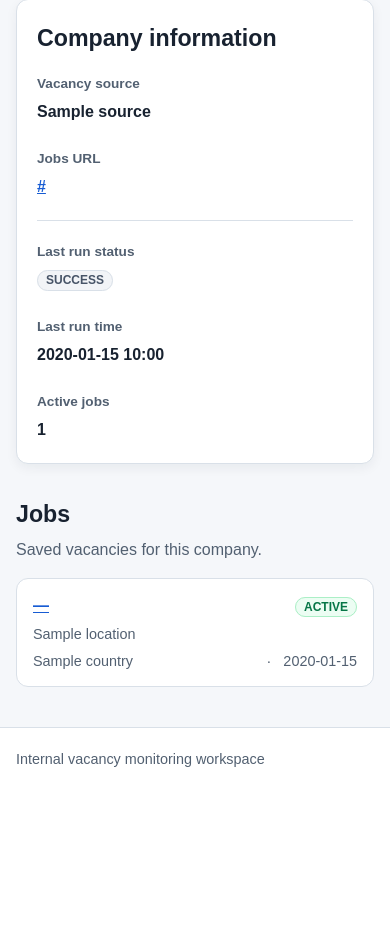
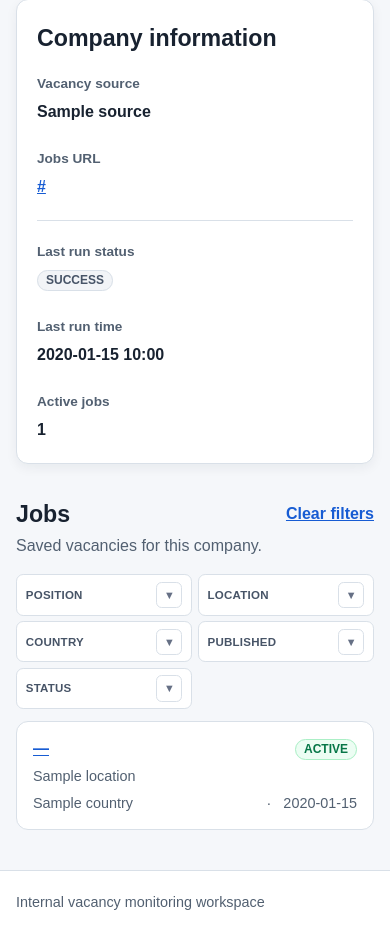
Before and after one commit to nataliiahrytsun-ai/linkedin-job-monitor, a Django app: template templates/companies/company_detail.html in a window 390 px wide. Shown: the part 426-1360 px from the top of the page. Before the commit the page ends 1193 px from the top, so only its background shows below. Run offline with Django 5.2, Linux system fonts and the light colour scheme; the template is opened without the code that fills it: most values are stand-ins (such as "Sample title", 1, 10 or a date in 2020); form fields are guessed from the names that the template uses.

Commit message:
feat: add company job navigation and filters

```diff
--- a/static/css/app.css
+++ b/static/css/app.css
@@ -1355,7 +1355,24 @@ h3 {
   }
 
   .jobs-table thead {
-    display: none;
+    width: 100%;
+    margin-bottom: 0.75rem;
+    display: block;
+  }
+
+  .jobs-table thead tr {
+    display: grid;
+    grid-template-columns: repeat(2, minmax(0, 1fr));
+    gap: 0.35rem;
+  }
+
+  .jobs-table thead th {
+    min-width: 0;
+    padding: 0.4rem 0.55rem;
+    background: var(--surface);
+    border: 1px solid var(--border);
+    border-radius: 0.45rem;
+    font-size: 0.72rem;
   }
 
   .jobs-table tbody {
--- a/templates/companies/company_detail.html
+++ b/templates/companies/company_detail.html
@@ -1,4 +1,5 @@
 {% extends "base.html" %}
+{% load static %}
 
 {% block title %}{{ company.name }} · Job Monitor{% endblock %}
 
@@ -94,30 +95,102 @@
   </section>
 
   <section class="detail-section" aria-labelledby="jobs-heading">
+    <form class="jobs-table-filter-form" method="get" action="{% url 'companies:detail' company.pk %}">
+      <div class="jobs-overview-toolbar">
         <h2 id="jobs-heading">Jobs</h2>
+        <a class="jobs-clear-filters" href="{% url 'companies:detail' company.pk %}">Clear filters</a>
+      </div>
       <p class="section-note">Saved vacancies for this company.</p>
 
-    {% if jobs %}
+      {% if filter_form.errors %}
+        <p class="filter-errors-summary" role="status">Some invalid filter values were ignored.</p>
+      {% endif %}
+
+      {% if jobs or has_any_jobs %}
         <div class="table-scroll jobs-table-container">
           <table class="data-table jobs-table">
             <thead>
               <tr>
-              <th scope="col">Position</th>
-              <th scope="col">Location</th>
-              <th scope="col">Country</th>
-              <th scope="col">Published</th>
-              <th scope="col">Status</th>
+                <th scope="col">
+                  <div class="column-header">
+                    <span>Position</span>
+                    <details class="column-filter{% if filter_form.q.value %} column-filter-active{% endif %}">
+                      <summary aria-label="Filter position">▾</summary>
+                      <div class="column-filter-popover">
+                        <label for="{{ filter_form.q.id_for_label }}">{{ filter_form.q.label }}</label>
+                        {{ filter_form.q }}
+                        {% if filter_form.q.errors %}<div class="field-errors">{{ filter_form.q.errors }}</div>{% endif %}
+                        <div class="column-filter-actions">
+                          <button class="button button-primary column-filter-apply" type="submit">Apply</button>
+                        </div>
+                      </div>
+                    </details>
+                  </div>
+                </th>
+                <th scope="col">
+                  <div class="column-header">
+                    <span>Location</span>
+                    <details class="column-filter{% if filter_form.location.value or filter_form.workplace_type.value %} column-filter-active{% endif %}">
+                      <summary aria-label="Filter location">▾</summary>
+                      <div class="column-filter-popover">
+                        <label for="{{ filter_form.location.id_for_label }}">{{ filter_form.location.label }}</label>
+                        {{ filter_form.location }}
+                        <label for="{{ filter_form.workplace_type.id_for_label }}">{{ filter_form.workplace_type.label }}</label>
+                        {{ filter_form.workplace_type }}
+                        <div class="column-filter-actions">
+                          <button class="button button-primary column-filter-apply" type="submit">Apply</button>
+                        </div>
+                      </div>
+                    </details>
+                  </div>
+                </th>
+                <th scope="col">
+                  <div class="column-header">
+                    <span>Country</span>
+                    <details class="column-filter{% if filter_form.country.value %} column-filter-active{% endif %}">
+                      <summary aria-label="Filter country">▾</summary>
+                      <div class="column-filter-popover">
+                        <label for="{{ filter_form.country.id_for_label }}">{{ filter_form.country.label }}</label>
+                        {{ filter_form.country }}
+                      </div>
+                    </details>
+                  </div>
+                </th>
+                <th scope="col">
+                  <div class="column-header">
+                    <span>Published</span>
+                    <details class="column-filter{% if filter_form.published_from.value or filter_form.published_to.value %} column-filter-active{% endif %}">
+                      <summary aria-label="Filter published date">▾</summary>
+                      <div class="column-filter-popover">
+                        <label for="{{ filter_form.published_from.id_for_label }}">{{ filter_form.published_from.label }}</label>
+                        {{ filter_form.published_from }}
+                        {% if filter_form.published_from.errors %}<div class="field-errors">{{ filter_form.published_from.errors }}</div>{% endif %}
+                        <label for="{{ filter_form.published_to.id_for_label }}">{{ filter_form.published_to.label }}</label>
+                        {{ filter_form.published_to }}
+                        {% if filter_form.published_to.errors %}<div class="field-errors">{{ filter_form.published_to.errors }}</div>{% endif %}
+                      </div>
+                    </details>
+                  </div>
+                </th>
+                <th scope="col">
+                  <div class="column-header">
+                    <span>Status</span>
+                    <details class="column-filter{% if filter_form.status.value %} column-filter-active{% endif %}">
+                      <summary aria-label="Filter status">▾</summary>
+                      <div class="column-filter-popover">
+                        <label for="{{ filter_form.status.id_for_label }}">{{ filter_form.status.label }}</label>
+                        {{ filter_form.status }}
+                      </div>
+                    </details>
+                  </div>
+                </th>
               </tr>
             </thead>
             <tbody>
               {% for job in jobs %}
                 <tr>
                   <th class="job-position-cell" scope="row">
-                  {% if job.source_job_url %}
-                    <a href="{{ job.source_job_url }}" target="_blank" rel="noopener noreferrer">{{ job.title|default:"—" }}</a>
-                  {% else %}
-                    {{ job.title|default:"—" }}
-                  {% endif %}
+                    <a href="{% url 'jobs:detail' job.pk %}">{{ job.title|default:"—" }}</a>
                   </th>
                   <td class="job-location-cell">{{ job.location|default:"—" }}</td>
                   <td class="job-country-cell">{{ job.country|default:"—" }}</td>
@@ -136,11 +209,22 @@
             </tbody>
           </table>
         </div>
+      {% endif %}
+
+      {% if not jobs %}
+        {% if has_any_jobs %}
+          <div class="empty-jobs-state">
+            <p><strong>No jobs match the selected filters.</strong></p>
+            <p>Try adjusting or clearing the current filters.</p>
+          </div>
         {% else %}
           <div class="empty-jobs-state">
             <p><strong>No jobs found yet</strong></p>
             <p>Saved vacancies will appear here after a successful check.</p>
           </div>
         {% endif %}
+      {% endif %}
+    </form>
   </section>
+  <script src="{% static 'js/job_filters.js' %}" defer></script>
 {% endblock %}
```
Also changed, not shown: companies/views.py (+27 -1 lines), jobs/forms.py (+19 -0 lines), tests/test_company_ui.py (+204 -12 lines). Lines whose indentation alone changed are shown as unchanged.
